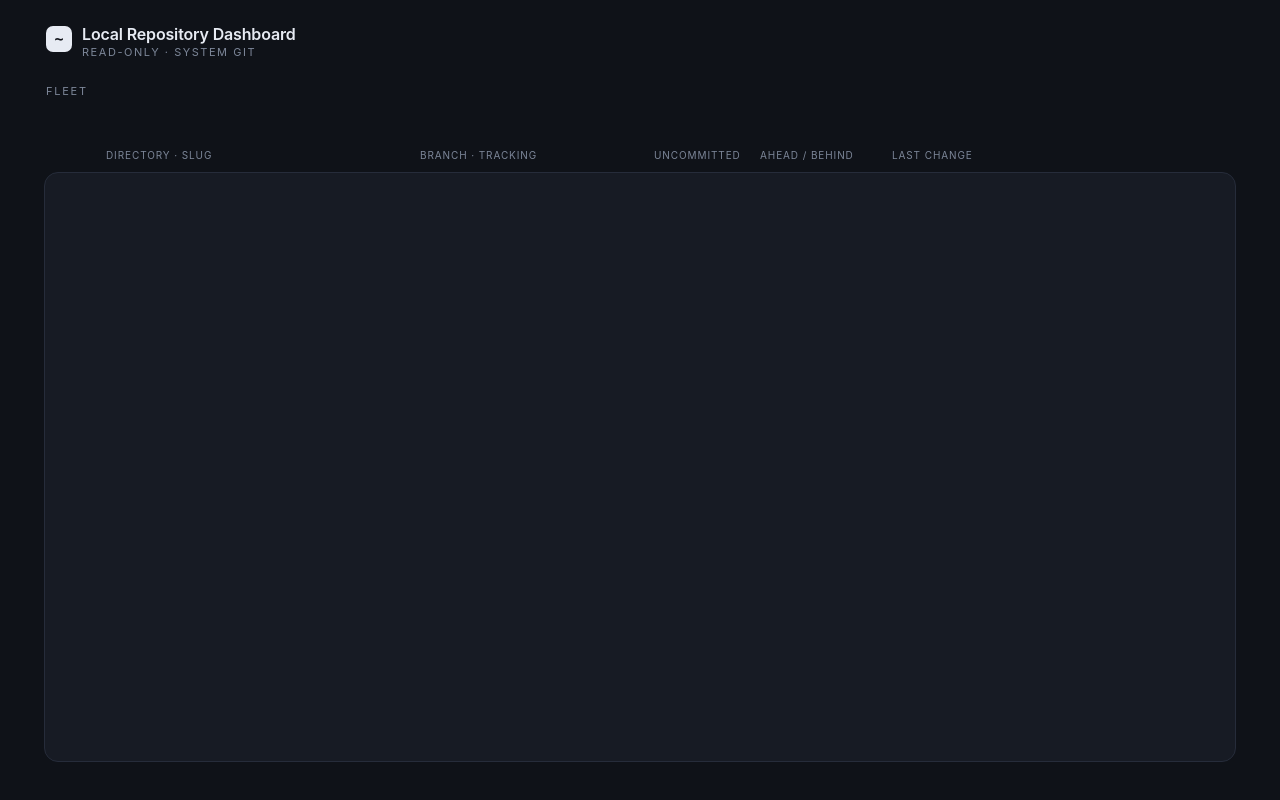
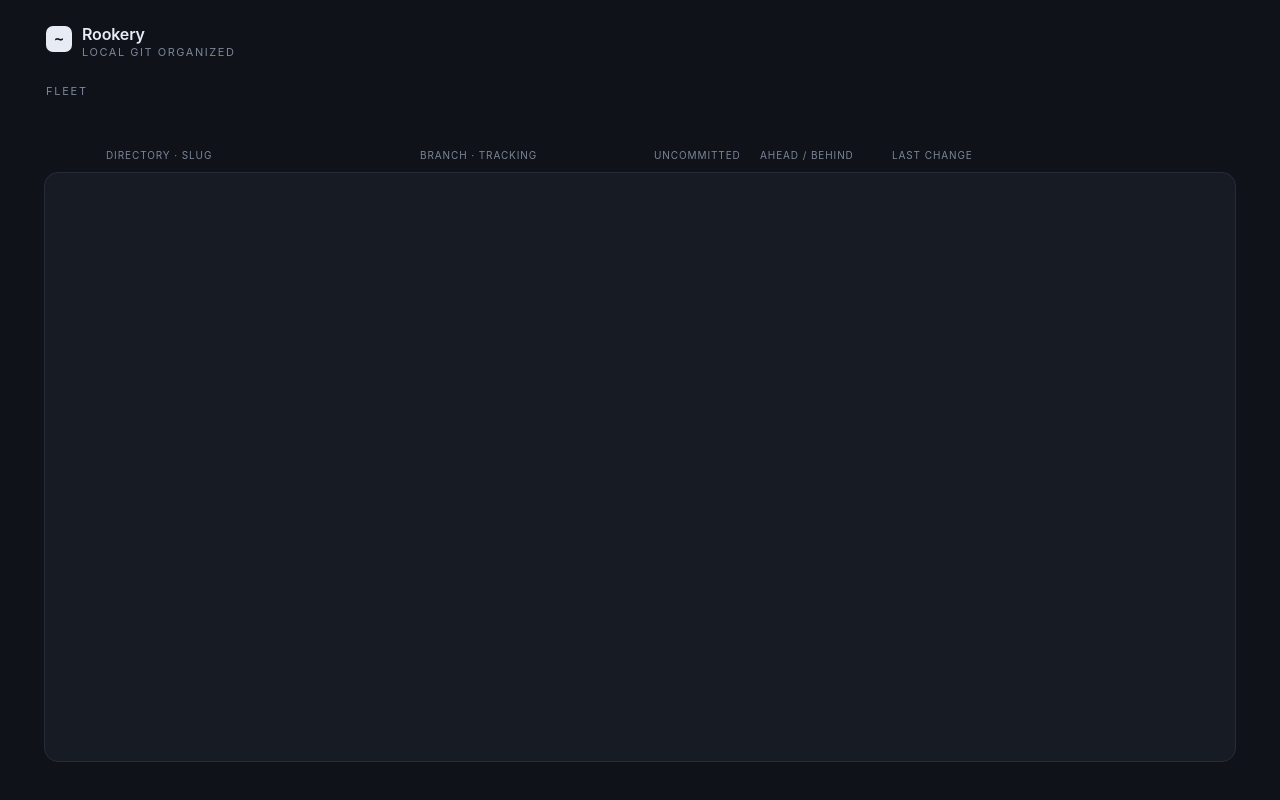
Before and after one commit to wojtekk/rookery, a website with bundled scripts: page src/renderer/index.html in a window 1280 px wide. Built offline with nearby package versions, Linux system fonts and the light colour scheme.

Commit message:
feat: rebrand app to Rookery
New name, icon, and header subtitle ("Local git organized"). Drops the
stale "read-only" framing from the description/README now that
destructive actions are in scope (see constitution v1.5.0).

```diff
--- a/package.json
+++ b/package.json
@@ -1,8 +1,9 @@
 {
-  "name": "git-manager",
+  "name": "rookery",
+  "productName": "Rookery",
   "version": "0.1.0",
   "private": true,
-  "description": "Local Repository Dashboard — a read-only Electron viewer for locally-cloned git repositories.",
+  "description": "Rookery — Local git organized. An Electron dashboard for managing locally-cloned git repositories.",
   "main": "dist/src/main/main.js",
   "scripts": {
     "build": "tsc -p tsconfig.json && tsc -p tsconfig.renderer.json && pnpm run copy-assets",
--- a/src/renderer/index.html
+++ b/src/renderer/index.html
@@ -3,7 +3,7 @@
 <head>
 <meta charset="UTF-8" />
 <meta http-equiv="Content-Security-Policy" content="default-src 'self'; style-src 'self' 'unsafe-inline'" />
-<title>Local Repository Dashboard</title>
+<title>Rookery</title>
 <link rel="stylesheet" href="./styles.css" />
 </head>
 <body>
@@ -13,8 +13,8 @@
     <div class="mark">
       <span class="glyph">~</span>
       <div>
-        <h1>Local Repository Dashboard</h1>
-        <div class="sub">read-only · system git</div>
+        <h1>Rookery</h1>
+        <div class="sub">Local git organized</div>
       </div>
     </div>
     <div class="bar-spacer"></div>
```
Also changed, not shown: README.md, src/assets/icon.png.
